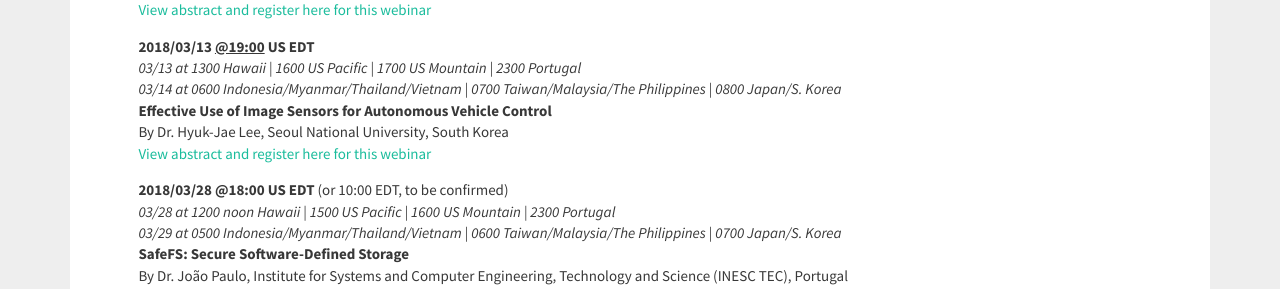
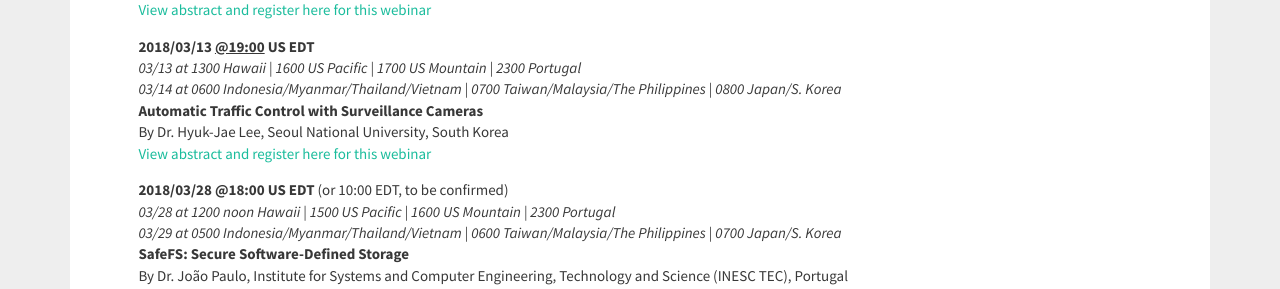
Before and after one commit to hmchou56/centra8, a Jekyll site: the page built from spring2018webinars.md, in a window 1280 px wide. Shown: the part 1350-1639 px from the top of the page. Built offline with Jekyll 4.4.1, drawn with Linux system fonts in a browser that asks for light colours; nearby versions of some CDN libraries.

Commit message:
updated 3/13 webinar title

```diff
--- a/spring2018webinars.md
+++ b/spring2018webinars.md
@@ -58,7 +58,7 @@ By Dr. Tho Nguyen, University of Virginia, USA
 **2018/03/13 <span class="underline">@19:00</span> US EDT**
 *03/13 at 1300 Hawaii | 1600 US Pacific | 1700 US Mountain | 2300 Portugal*
 *03/14 at 0600 Indonesia/Myanmar/Thailand/Vietnam | 0700 Taiwan/Malaysia/The Philippines | 0800 Japan/S. Korea*
-**Effective Use of Image Sensors for Autonomous Vehicle Control**
+**Automatic Traffic Control with Surveillance Cameras**
 By Dr. Hyuk-Jae Lee, Seoul National University, South Korea
 [View abstract and register here for this webinar](https://goo.gl/MuADia)
 
```
